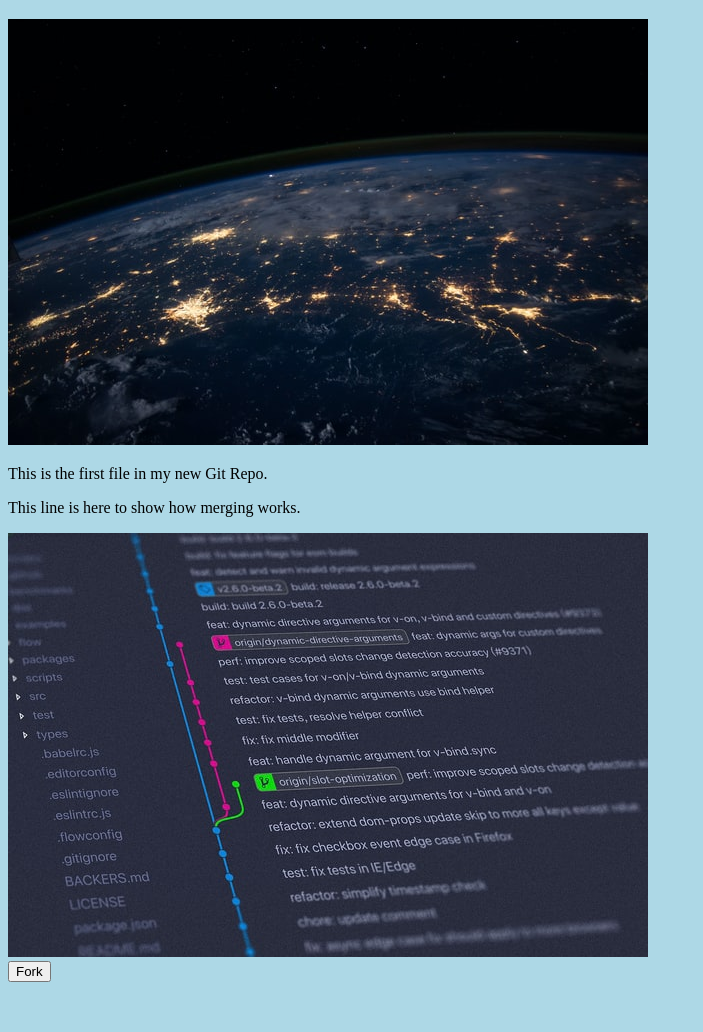
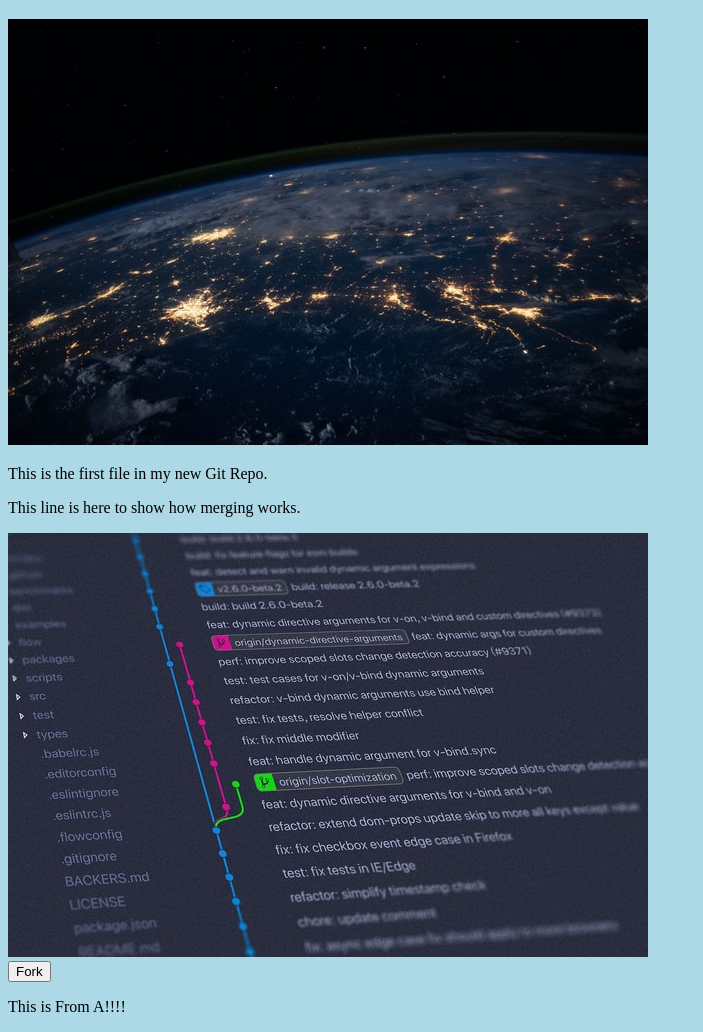
Before and after one commit to Smart-Gruuu/mini0708.github.io, a plain HTML site: page index.html in a window 1280 px wide. Shown: the part 61-1093 px from the top of the page, without its empty margins (0-703 px from the left). Before the commit the page ends 1051 px from the top, so only its background shows below. Drawn offline with Linux system fonts and the light colour scheme.

Commit message:
pull request test

```diff
--- a/index.html
+++ b/index.html
@@ -13,6 +13,7 @@
 <div><img src="img_hello_git.jpg" alt="Hello Git" style="width:100%;max-width:640px"></div>
 
 <button>Fork</button>
+<p>This is From A!!!!</p>
 
 </body>
 </html>
```
